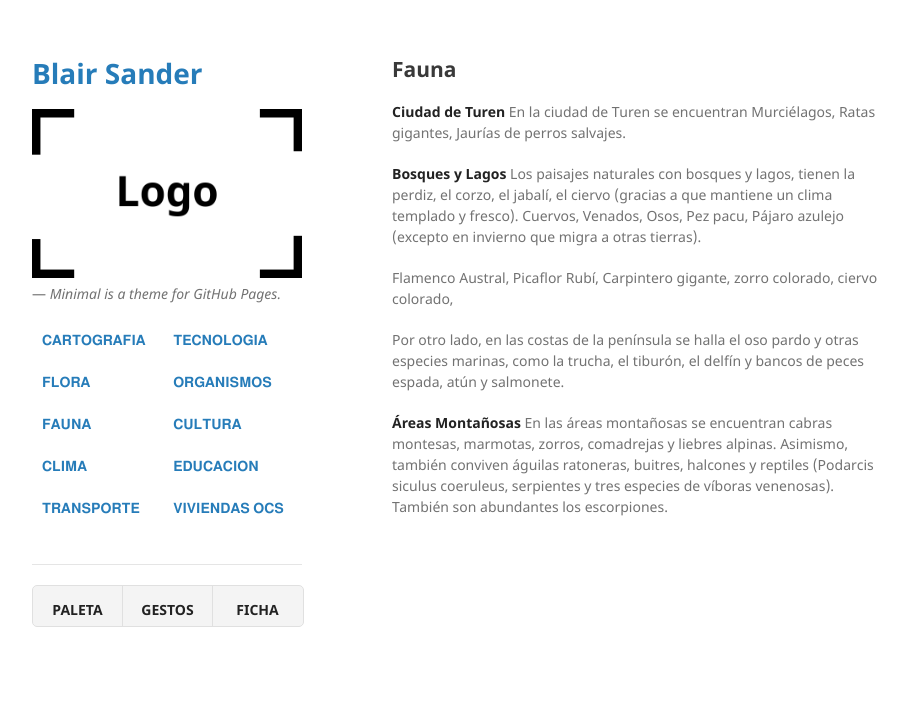
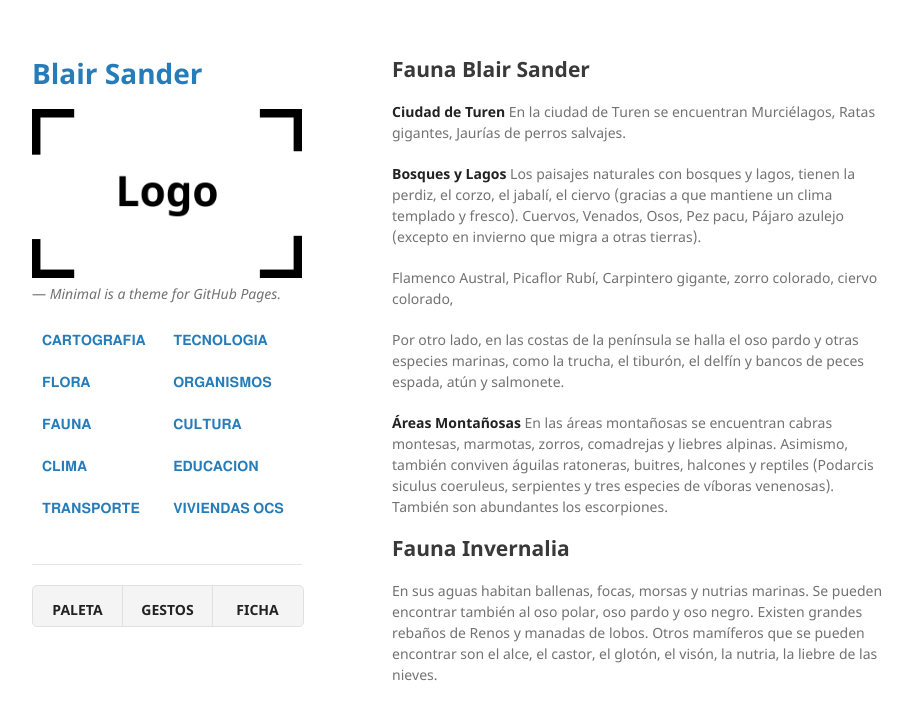
Before and after one commit to BlairSander/ciudad, a Jekyll site: the page built from fauna.md, in a window 1280 px wide. Shown: the top 720 px of the page, without its empty margins (178-1090 px from the left). Built offline with Jekyll 4.4.1, drawn with Linux system fonts in a browser that asks for light colours.

Commit message:
Update fauna.md

```diff
--- a/fauna.md
+++ b/fauna.md
@@ -2,7 +2,7 @@
 layout: default
 ---
 
-<h2>Fauna</h2>
+<h2>Fauna Blair Sander</h2>
 
 **Ciudad de Turen**
 En la ciudad de Turen se encuentran Murciélagos, Ratas gigantes, Jaurías de perros salvajes.
@@ -16,3 +16,7 @@ Por otro lado, en las costas de la península se halla el oso pardo y otras espe
 
 **Áreas Montañosas**
 En las áreas montañosas se encuentran cabras montesas, marmotas, zorros, comadrejas y liebres alpinas. Asimismo, también conviven águilas ratoneras, buitres, halcones y reptiles (Podarcis siculus coeruleus, serpientes y tres especies de víboras venenosas). También son abundantes los escorpiones.
+
+<h2>Fauna Invernalia</h2>
+
+En sus aguas habitan ballenas, focas, morsas y nutrias marinas. Se pueden encontrar también al oso polar, oso pardo y oso negro. Existen grandes rebaños de Renos y manadas de lobos. Otros mamíferos que se pueden encontrar son el alce, el castor, el glotón, el visón, la nutria, la liebre de las nieves.
```
